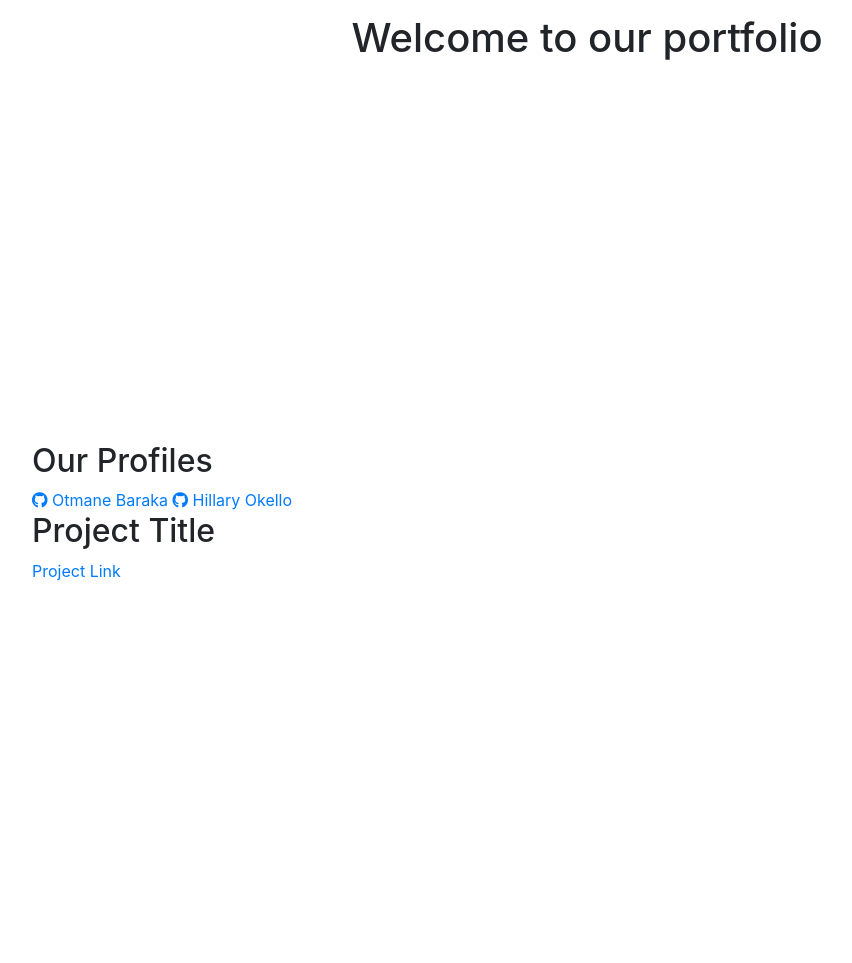
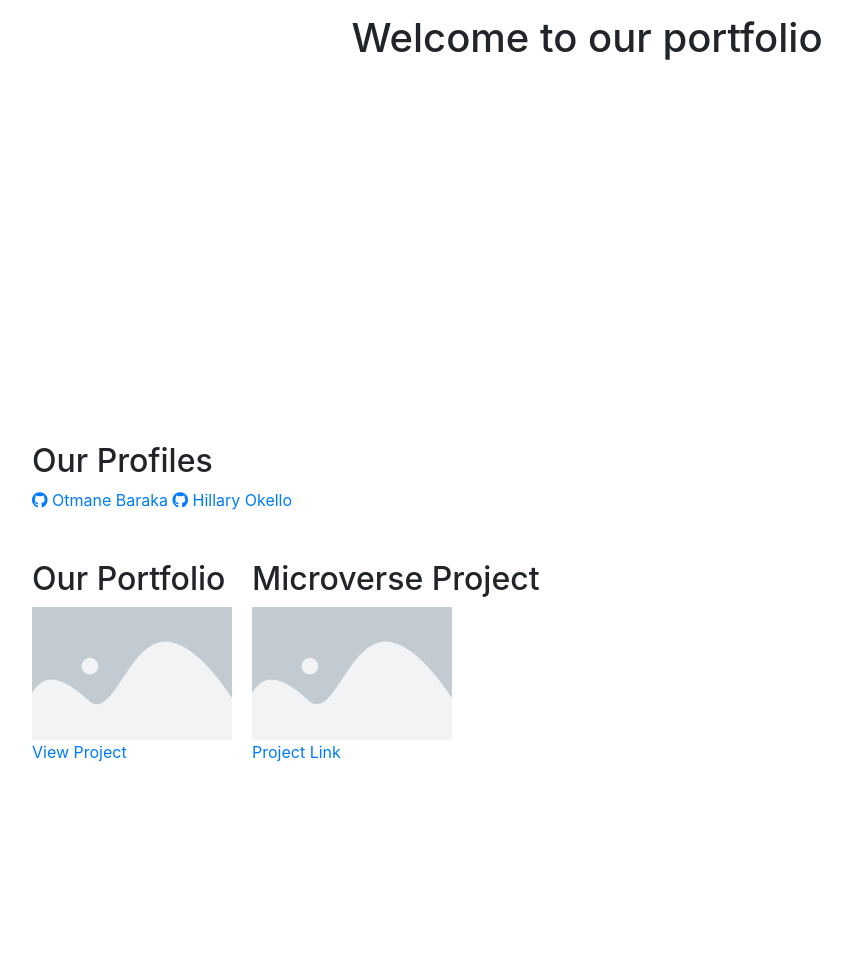
Before and after one commit to HillaryOkello/Microverse_project, a plain HTML site: page index.html in a window 1280 px wide. Shown: the part 406-1369 px from the top of the page, without its empty margins (53-905 px from the left). Before the commit the page ends 989 px from the top, so only its background shows below. Drawn offline with nearby package versions, Linux system fonts and the light colour scheme.

Commit message:
add project styling

```diff
--- a/css/style.css
+++ b/css/style.css
@@ -1,12 +1,31 @@
 #welcome-section {
     height: 100vh;
-    display: flex;
+    /* display: flex;
     justify-content: center;
-    align-items: center;
+    align-items: center; */
   }
+
 #welcome-section h1 {
     text-align: center;
 }
+#projects{
+    height: 50vh;
+}
+.project{
+    width: 200px;
+}
+.project-title {
+    white-space: nowrap;
+}
+.project:not(:last-child){
+    margin-right: 20px;
+}
+#projects .project .img-project{
+    width: 100%;
+    height: auto;
+}
+
+/* Small Devices */
 @media (max-width: 767.98px) {
     #welcome-section{
         background-color: brown;
--- a/index.html
+++ b/index.html
@@ -30,7 +30,7 @@
         </div>
     </nav>
     <div class="container">
-        <section id="welcome-section" class="mt-5">
+        <section id="welcome-section" class="mt-5 d-flex justify-content-center align-items-center">
             <h1>Welcome to our portfolio</h1>
         </section>
         <section id="about-us">
@@ -38,9 +38,18 @@
             <a href="https://github.com/otmanebaraka" target="_blank"><i class="fab fa-github"></i> Otmane Baraka</a>
             <a href="https://github.com/HillaryOkello" target="_blank"><i class="fab fa-github"></i> Hillary Okello</a>
         </section>
-        <section id="projects">
-            <h2 class="project-title">Project Title</h2>
-            <a href="#">Project Link</a>
+        <section id="projects" class="d-flex my-5">
+            <div class="project">
+                <h2 class="project-title">Our Portfolio</h2>
+                <img src="assets/placeholder.png" class="img-project">
+                <a href="https://github.com/HillaryOkello/Microverse_project" target="_blank">View Project</a>
+            </div>
+            <div class="project">
+                <h2 class="project-title">Microverse Project</h2>
+                <img src="assets/placeholder.png" class="img-project">
+                <a href="https://github.com/HillaryOkello/Microverse_project">Project Link</a>
+            </div>
+
         </section>
     </div>
 
```
Also changed, not shown: assets/placeholder.png (added).
